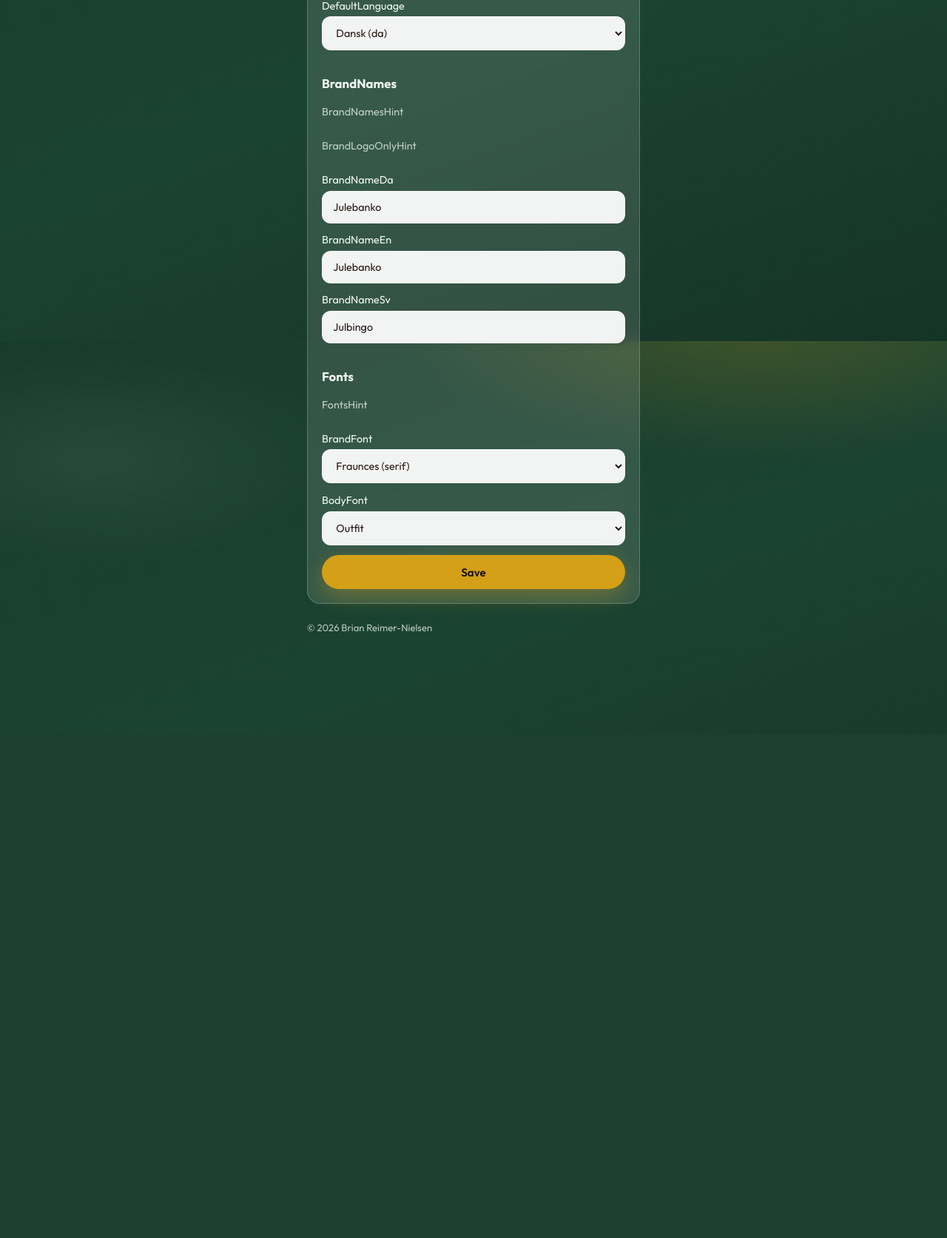
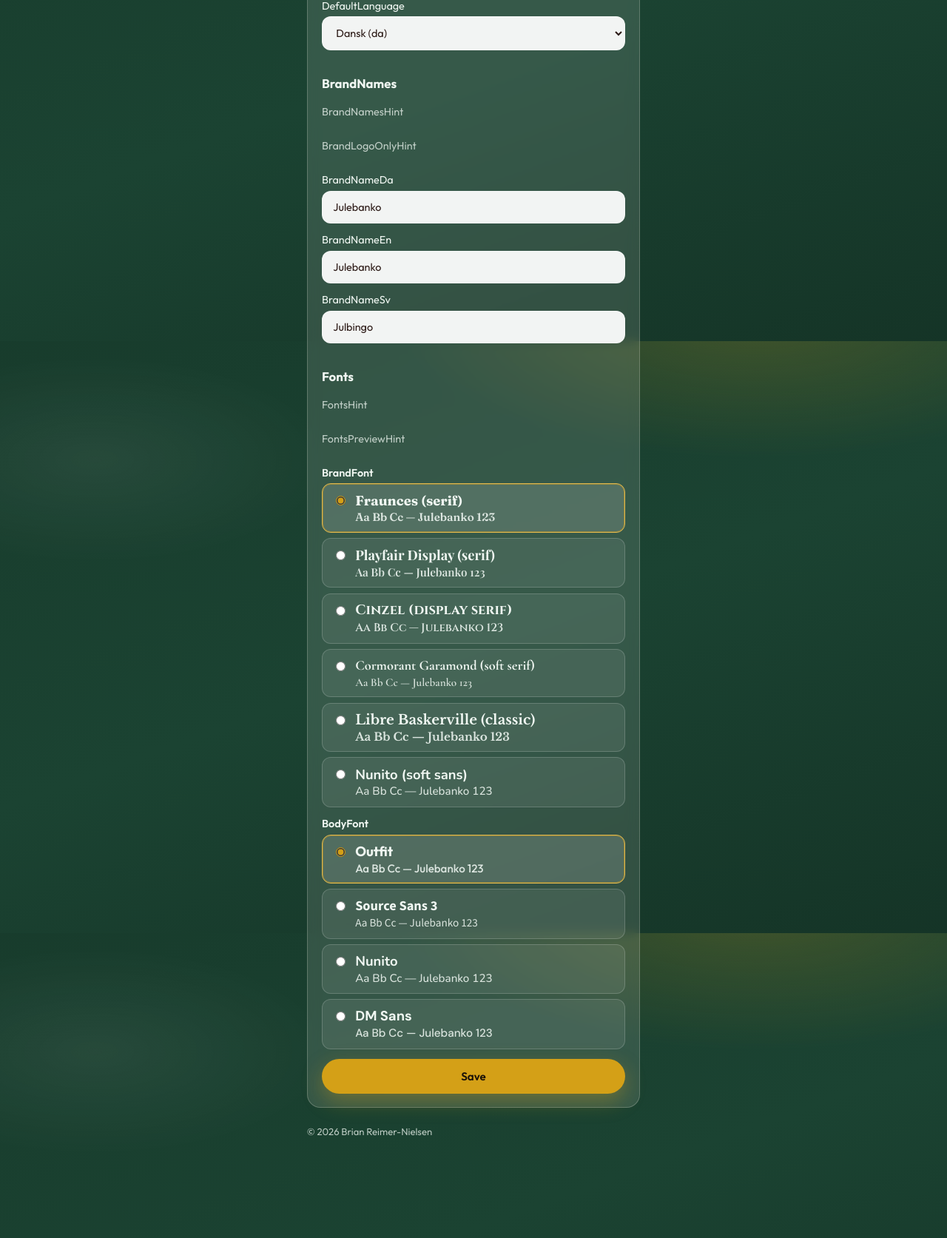
Before and after one commit to brianreimernielsen/julebanko, an ASP.NET Core app: page /Admin/Setup/Language in a window 1280 px wide. Shown: the part 339-2012 px from the top of the page at 74% size. Before the commit the page ends 1193 px from the top, so only its background shows below. Run offline with ASP.NET Core 8, Linux system fonts and the light colour scheme; the visitor is signed in with stand-in values (Sample User, id 1); data that the repository does not hold is empty; database files in the repository are not loaded.

Commit message:
Preview Language page fonts in their own faces
Replace plain selects with radio lists that render each brand/body option in that Google Font, load the full catalog on the Language page, and ship in the IIS zip with media reset/hero-logo.

Co-authored-by: brianreimernielsen <brianreimernielsen@users.noreply.github.com>

```diff
--- a/Pages/Admin/Setup/Language.cshtml
+++ b/Pages/Admin/Setup/Language.cshtml
@@ -3,6 +3,9 @@
 @using Julebanko.Services
 @{
     ViewData["Title"] = Localizer["Language"].Value;
+}
+@section Head {
+    <link href="@FontCatalog.GoogleFontsCatalogHref()" rel="stylesheet" />
 }
 <div class="admin-card">
     <h2>@Localizer["Language"]</h2>
@@ -11,7 +14,7 @@
     {
         <div class="alert alert-success">@Localizer["Saved"]</div>
     }
-    <form method="post" class="form-stack" style="max-width:420px;">
+    <form method="post" class="form-stack" style="max-width:520px;">
         <label>
             @Localizer["DefaultLanguage"]
             <select asp-for="DefaultCulture">
@@ -39,24 +42,31 @@
 
         <h3 style="margin:1.25rem 0 0.35rem; font-size:1.05rem;">@Localizer["Fonts"]</h3>
         <p class="muted" style="margin-top:0;">@Localizer["FontsHint"]</p>
-        <label>
-            @Localizer["BrandFont"]
-            <select asp-for="BrandFont">
+        <p class="muted" style="margin-top:0;">@Localizer["FontsPreviewHint"]</p>
+
+        <fieldset class="font-picker">
+            <legend>@Localizer["BrandFont"]</legend>
             @foreach (var font in FontCatalog.BrandFonts)
             {
-                    <option value="@font.Id">@font.Label</option>
+                <label class="font-picker-option @(Model.BrandFont == font.Id ? "is-selected" : null)">
+                    <input type="radio" asp-for="BrandFont" value="@font.Id" />
+                    <span class="font-picker-sample" style="font-family: @font.CssFamily;">@font.Label</span>
+                    <span class="font-picker-pangram" style="font-family: @font.CssFamily;">Aa Bb Cc — Julebanko 123</span>
+                </label>
             }
-            </select>
-        </label>
-        <label>
-            @Localizer["BodyFont"]
-            <select asp-for="BodyFont">
+        </fieldset>
+
+        <fieldset class="font-picker">
+            <legend>@Localizer["BodyFont"]</legend>
             @foreach (var font in FontCatalog.BodyFonts)
             {
-                    <option value="@font.Id">@font.Label</option>
+                <label class="font-picker-option @(Model.BodyFont == font.Id ? "is-selected" : null)">
+                    <input type="radio" asp-for="BodyFont" value="@font.Id" />
+                    <span class="font-picker-sample" style="font-family: @font.CssFamily;">@font.Label</span>
+                    <span class="font-picker-pangram" style="font-family: @font.CssFamily;">Aa Bb Cc — Julebanko 123</span>
+                </label>
             }
-            </select>
-        </label>
+        </fieldset>
 
         <button class="btn btn-primary" type="submit">@Localizer["Save"]</button>
     </form>
--- a/Pages/Shared/_AdminLayout.cshtml
+++ b/Pages/Shared/_AdminLayout.cshtml
@@ -33,6 +33,7 @@
     <link rel="preconnect" href="https://fonts.gstatic.com" crossorigin />
     <link href="https://fonts.googleapis.com/css2?family=Fraunces:opsz,wght@9..144,600;9..144,700&family=Outfit:wght@400;500;600;700&display=swap" rel="stylesheet" />
     <link rel="stylesheet" href="~/css/site.css" asp-append-version="true" />
+    @await RenderSectionAsync("Head", required: false)
     <style>
         :root {
             --admin-bg: @adminBg;
--- a/wwwroot/css/site.css
+++ b/wwwroot/css/site.css
@@ -685,6 +685,63 @@ img {
 .form-stack {
   display: grid;
   gap: 0.85rem;
+}
+
+.font-picker {
+  margin: 0;
+  padding: 0;
+  border: none;
+  display: grid;
+  gap: 0.45rem;
+}
+
+.font-picker legend {
+  padding: 0;
+  margin: 0 0 0.35rem;
+  font-size: 0.9rem;
+  font-weight: 600;
+}
+
+.font-picker-option {
+  display: grid;
+  grid-template-columns: auto 1fr;
+  grid-template-rows: auto auto;
+  column-gap: 0.65rem;
+  row-gap: 0.1rem;
+  align-items: start;
+  padding: 0.65rem 0.8rem;
+  border-radius: 12px;
+  border: 1px solid rgba(255, 255, 255, 0.18);
+  background: rgba(255, 255, 255, 0.08);
+  cursor: pointer;
+}
+
+.font-picker-option input {
+  grid-row: 1 / span 2;
+  margin-top: 0.35rem;
+  width: auto;
+  accent-color: var(--accent);
+}
+
+.font-picker-option .font-picker-sample {
+  font-size: 1.15rem;
+  font-weight: 700;
+  line-height: 1.25;
+  color: var(--admin-text);
+}
+
+.font-picker-option .font-picker-pangram {
+  font-size: 0.95rem;
+  font-weight: 500;
+  opacity: 0.88;
+  color: var(--admin-text);
+}
+
+.font-picker-option.is-selected,
+.font-picker-option:has(input:checked) {
+  border-color: color-mix(in srgb, var(--accent) 75%, white);
+  background: rgba(255, 255, 255, 0.14);
+  box-shadow: inset 0 0 0 1px color-mix(in srgb, var(--accent) 45%, transparent);
 }
 
 label {
```
Also changed, not shown: Services/FontCatalog.cs (+17 -0 lines), Resources/SharedResource.da.resx, Resources/SharedResource.resx, Resources/SharedResource.sv.resx. Lines whose indentation alone changed are shown as unchanged.
